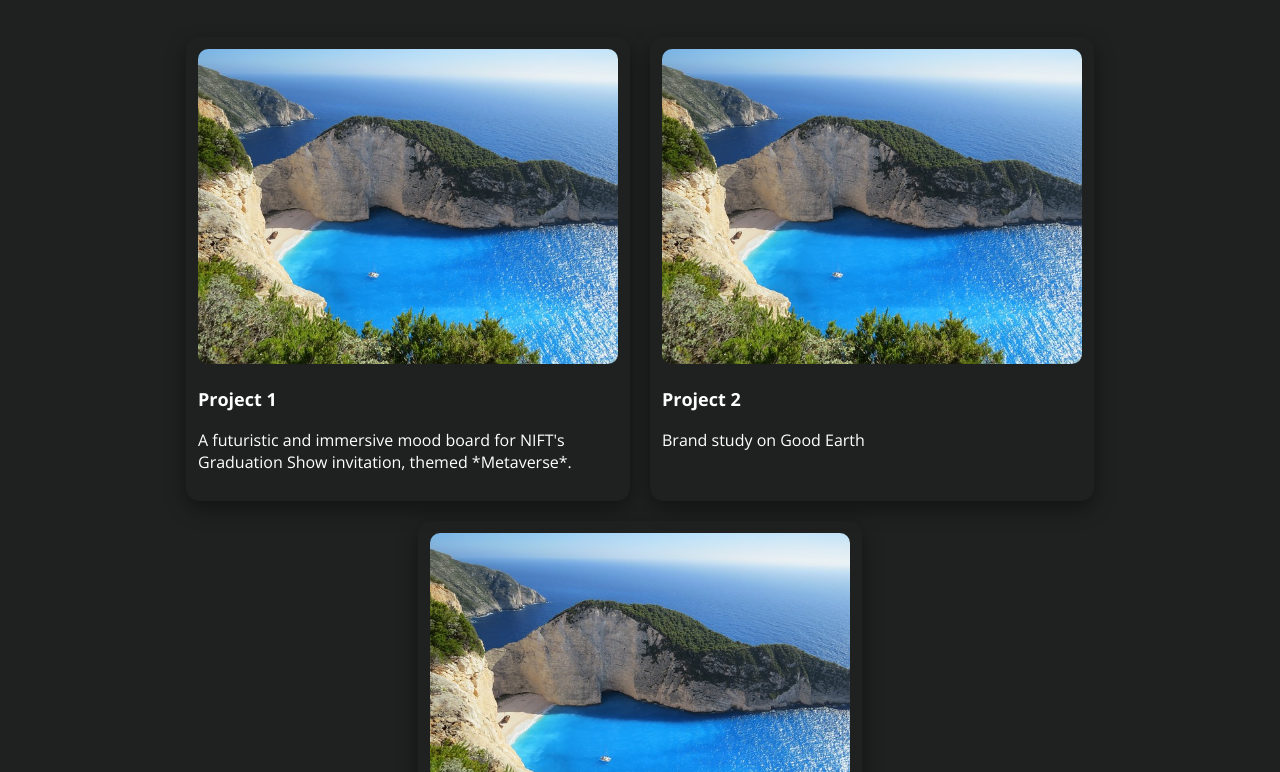
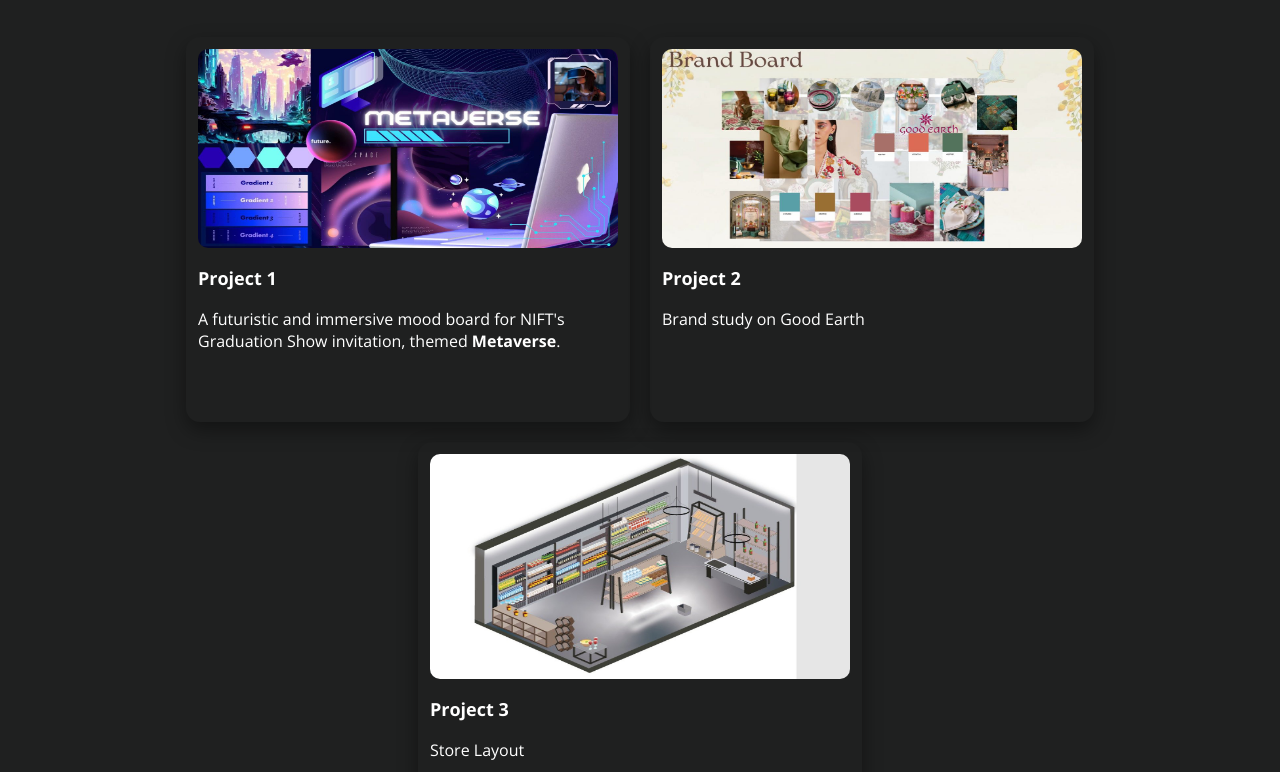
Before and after one commit to ridhimanayan/portfolio, a plain HTML site: page projects.html in a window 1280 px wide. Shown: the part 180-952 px from the top of the page. Drawn offline with nearby package versions, Linux system fonts and the light colour scheme.

Commit message:
Add files via upload

```diff
--- a/css/style.css
+++ b/css/style.css
@@ -111,8 +111,14 @@ a {
    .projects:hover {
       transform: scale(1.04);
    }
+   .projects div {
+      width: 100%;
+      height: 55%;
+      overflow: hidden;
+   }
    .project-img {
       width: 100%;
+      height: 100%;
       border-radius: 10px;
    }
    .project-title {
@@ -266,8 +272,14 @@ a {
       box-shadow: 0px 8px 20px rgba(0, 0, 0, 0.4);
       padding: 12px;
    }
+   .projects div {
+      width: 100%;
+      height: 22vh;
+      overflow: hidden;
+   }
    .project-img {
       width: 100%;
+      height: 100%;
       border-radius: 10px;
    }
    .project-title {
--- a/projects.html
+++ b/projects.html
@@ -27,19 +27,25 @@
    <div class="myprojects">
 
       <div class="projects">
-         <img src="img/sampleimg.jpg" alt="" class="project-img">
+         <div>
+            <img src="img/project1.jpg" alt="" class="project-img">
+         </div>
          <p class="project-title">Project 1</p>
-         <p class="project-info">A futuristic and immersive mood board for NIFT's Graduation Show invitation, themed *Metaverse*.</p>
+         <p class="project-info">A futuristic and immersive mood board for NIFT's Graduation Show invitation, themed <b>Metaverse</b>.</p>
       </div>
       <div class="projects">
-         <img src="img/sampleimg.jpg" alt="" class="project-img">
+         <div>
+            <img src="img/project2.jpg" alt="" class="project-img">
+         </div>
          <p class="project-title">Project 2</p>
          <p class="project-info">Brand study on Good Earth</p>
       </div>
       <div class="projects">
-         <img src="img/sampleimg.jpg" alt="" class="project-img">
-         <p class="project-title">Project 2</p>
-         <p class="project-info">A futuristic and immersive mood board for NIFT's Graduation Show invitation, themed *Metaverse*.</p>
+         <div>
+            <img src="img/project3.jpg" alt="" class="project-img">
+         </div>
+         <p class="project-title">Project 3</p>
+         <p class="project-info">Store Layout</p>
       </div>
 
    </div>
```
Also changed, not shown: img/project1.jpg (added), img/project2.jpg (added), img/project3.jpg (added).
